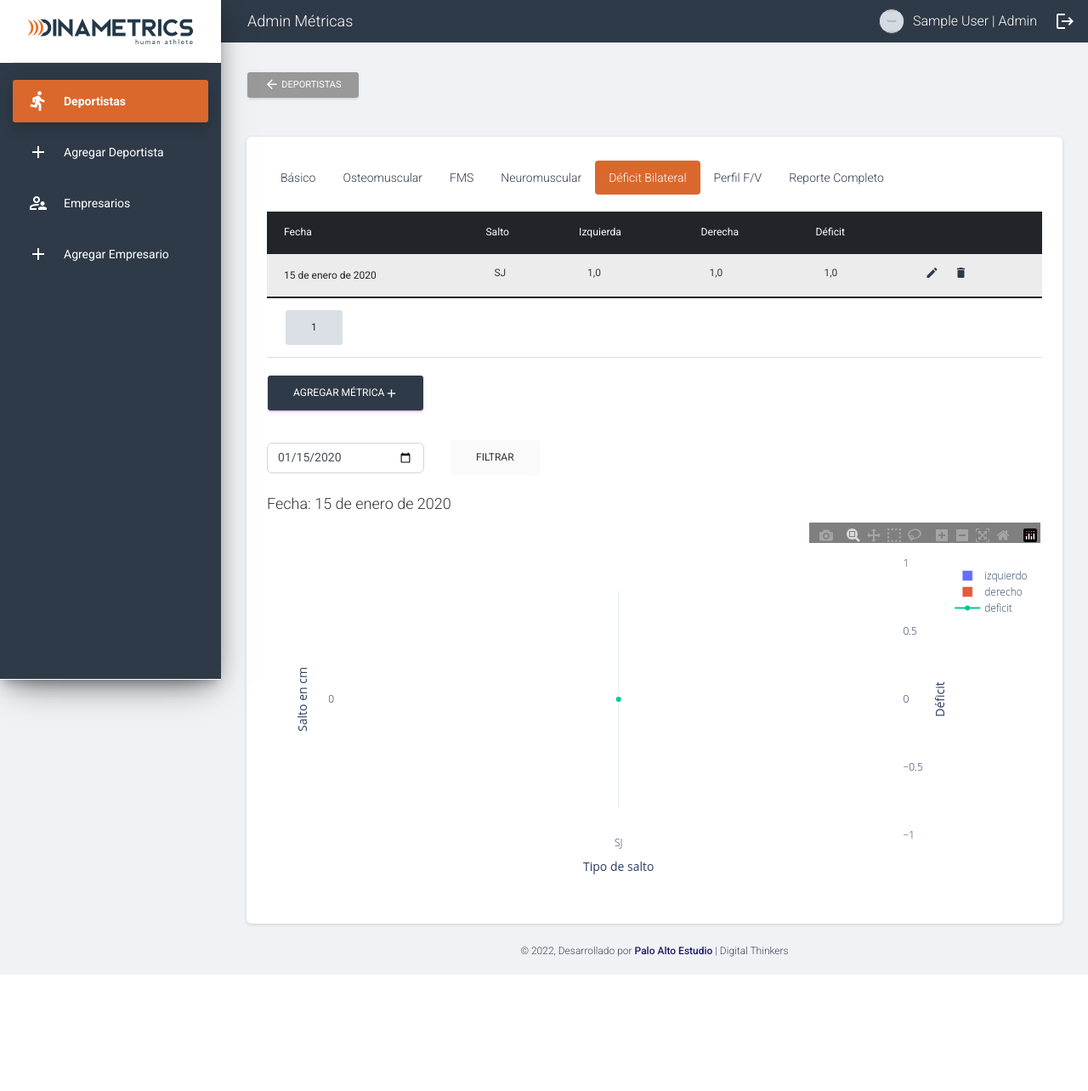
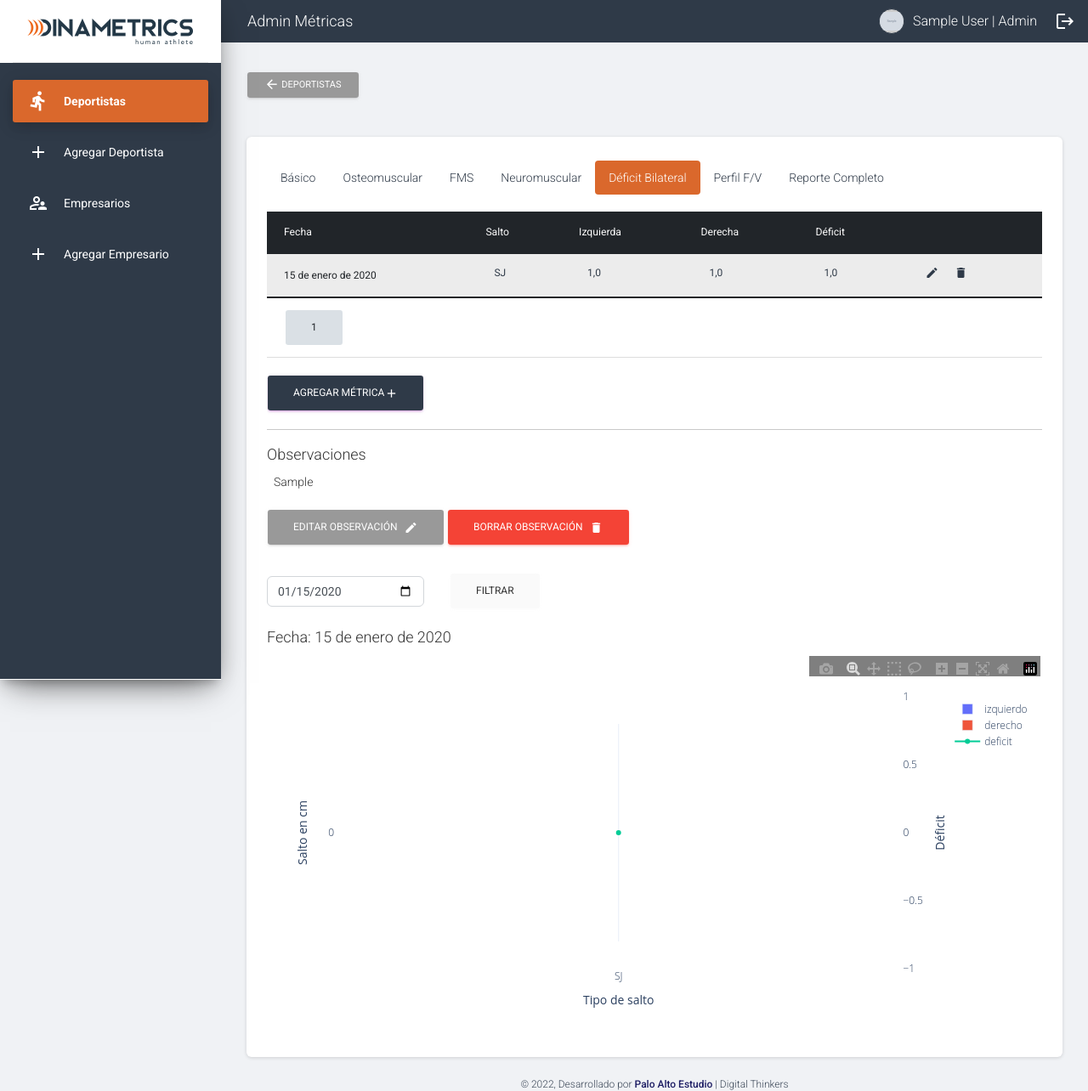
Before and after one commit to paloaltoestudio/DIN-Metrics, a Django app: page /deportistas/1/bilateral in a window 1280 px wide. Shown: the top 1284 px of the page at 85% size. Before the commit the page ends 1147 px from the top, so only its background shows below. Run offline with Django 4.2, Linux system fonts and the light colour scheme; a user stored in the database is signed in; tables that the repository leaves empty hold one stand-in row (values such as "Sample post"); grey boxes marked "Sample" are stand-in pictures; parts of the project's set-up code (start-up, migrations or seed data) failed here and were passed over; some libraries are stand-ins or nearby versions.

Commit message:
Add observations to Bilateral

```diff
--- a/bilateral/models.py
+++ b/bilateral/models.py
@@ -18,3 +18,9 @@
     left = models.FloatField('Izquierda', null=True, blank=True)
     right = models.FloatField('Derecha', null=True, blank=True)
     deficit = models.FloatField('Déficit', null=True, blank=True)
+
+
+class BilateralObservation(models.Model):
+
+    athlete = models.ForeignKey(Athlete, on_delete=models.CASCADE, blank=True, null=True, related_name='bilateral_observations')
+    observation = models.CharField('Observaciones', max_length=200, blank=True, null=True)
--- /dev/null
+++ b/templates/users/inc/bilateral_create_observation_modal.html
@@ -0,0 +1,28 @@
+<!-- Modal -->
+<div class="modal fade" id="bilateral_create_observation_modal" tabindex="-1" aria-labelledby="bilateral_create_observation_modalLabel" aria-hidden="true">
+    <div class="modal-dialog">
+        <div class="modal-content">
+            <div class="modal-header">
+                <h5 class="modal-title" id="bilateral_create_observation_modalLabel">Observaciones</h5>
+                <a href="#" class="btn-close" data-bs-dismiss="modal" aria-label="Close"></a>
+            </div>
+            <div class="modal-body">
+                <form action="{% url 'users:bilateral_observation_create' %}" method='post'>
+                    {% csrf_token %}
+                    <div class="row">
+                        <div class="col-sm-12">
+                            <div class="input-group input-group-outline mb-3 is-upper">
+                                <label class="form-label">Observación</label>
+                                <textarea class="form-control" name="observation" id="" cols="30" rows="10" required></textarea>
+                            </div>
+                        </div>
+                    </div>
+
+                    <input type="text" name="uid" value="{{ user.id }}" hidden>
+                    <input type="text" name="athlete" value="{{ user.athlete.id }}" hidden>
+                    <button class="btn btn-primary">Guardar</button>
+                </form>
+            </div>
+        </div>
+    </div>
+</div>
--- /dev/null
+++ b/templates/users/inc/bilateral_observation_delete_modal.html
@@ -0,0 +1,21 @@
+<!-- Modal -->
+<div class="modal fade" id="bilateral_observations_delete_modal" tabindex="-1" aria-labelledby="bilateral_observations_delete_modalLabel" aria-hidden="true">
+    <div class="modal-dialog">
+        <div class="modal-content">
+            <div class="modal-header">
+                <h5 class="modal-title" id="bilateral_observations_delete_modalLabel">¿Estás seguro que deseas borrar la observación?</h5>
+                <a href="#" class="btn-close" data-bs-dismiss="modal" aria-label="Close"></a>
+            </div>
+            <div class="modal-body">
+                <form
+                action="{% url 'users:bilateral_observation_delete' observation.id %}"
+                method='post'>
+                    {% csrf_token %}
+
+                    <input type="text" name="uid" value="{{ user.id }}" hidden>
+                    <button class="btn btn-danger">Sí, Borrar</button>
+                </form>
+            </div>
+        </div>
+    </div>
+</div>
--- /dev/null
+++ b/templates/users/inc/bilateral_observation_edit_modal.html
@@ -0,0 +1,28 @@
+<!-- Modal -->
+<div class="modal fade" id="bilateral_observations_edit_modal" tabindex="-1" aria-labelledby="bilateral_observations_edit_modalLabel" aria-hidden="true">
+    <div class="modal-dialog">
+        <div class="modal-content">
+            <div class="modal-header">
+                <h5 class="modal-title" id="bilateral_observations_edit_modalLabel">Observaciones</h5>
+                <a href="#" class="btn-close" data-bs-dismiss="modal" aria-label="Close"></a>
+            </div>
+            <div class="modal-body">
+                <form action="{% url 'users:bilateral_observation_edit' observation.id %}" method='post'>
+                    {% csrf_token %}
+                    <div class="row">
+                        <div class="col-sm-12">
+                            <div class="input-group input-group-outline mb-3 is-upper">
+                                <label class="form-label">Observación</label>
+                                <textarea class="form-control" name="observation" id="" cols="30" rows="10" required>{{observation.observation}}</textarea>
+                            </div>
+                        </div>
+                    </div>
+
+                    <input type="text" name="uid" value="{{ user.id }}" hidden>
+                    <input type="text" name="athlete" value="{{ user.athlete.id }}" hidden>
+                    <button class="btn btn-primary">Guardar</button>
+                </form>
+            </div>
+        </div>
+    </div>
+</div>
--- a/templates/users/inc/bilateral_tab.html
+++ b/templates/users/inc/bilateral_tab.html
@@ -35,6 +35,29 @@
     {% if request.user.role == 'ADMIN' %}<a href="#" class="btn btn-primary" data-bs-toggle="modal" data-bs-target="#biCreateModal">Agregar Métrica<i class="fs-6 material-icons">add</i></a>{% endif %}
     {% include './bilateral_create_modal.html' %}
 </div>
+
+<hr>
+
+<div class="notes">
+    <h4>Observaciones</h4>
+    {% if request.user.role == 'ADMIN' and not bilateral_observation %}<a href="#" class="btn btn-secundary" data-bs-toggle="modal" data-bs-target="#bilateral_create_observation_modal">Agregar Observación<i class="fs-6 material-icons">add</i></a>{% endif %}
+    {% include './bilateral_create_observation_modal.html' with user=user %}
+
+    {% if bilateral_observation %}
+    <p class="ml-2">{{bilateral_observation.observation}}</p>
+
+    {% if request.user.role == 'ADMIN' %}
+        <a href="#" class="btn btn-secundary" data-bs-toggle="modal" data-bs-target="#bilateral_observations_edit_modal">Editar Observación<i class="fs-6 ml-2 material-icons">edit</i></a>
+        <a href="#" class="btn btn-danger" data-bs-toggle="modal" data-bs-target="#bilateral_observations_delete_modal">Borrar Observación<i class="fs-6 ml-2 material-icons">delete</i></a>
+    {% endif %}
+
+    {% include './bilateral_observation_edit_modal.html' with user=user observation=bilateral_observation %}
+    {% include './bilateral_observation_delete_modal.html' with user=user observation=bilateral_observation %}
+    {% endif %}
+</div>
+
+
+
 
 {% comment %} {{ df|safe }} {% endcomment %}
 {% if graph %}
--- a/users/data/bilateral_data.py
+++ b/users/data/bilateral_data.py
@@ -11,7 +11,7 @@
 import plotly.express as px
 
 #models
-from bilateral.models import Bilateral
+from bilateral.models import Bilateral, BilateralObservation
 
 #utils
 from .data_utils import update_plot
@@ -20,6 +20,12 @@
 
     bilaterals = Bilateral.objects.filter(athlete=context['user'].athlete).order_by('date')
     #bilaterals_filter = Bilateral.objects.filter(athlete=context['user'].athlete, date=date).order_by('date')
+    bilateral_observation = BilateralObservation.objects.filter(athlete=context['user'].athlete)
+
+    if(bilateral_observation and len(bilateral_observation) > 0):
+        bilateral_observation = bilateral_observation[0]
+        context['bilateral_observation'] = bilateral_observation
+
 
     is_limit = len(bilaterals) >= 10
 
--- a/users/data/jumps_data.py
+++ b/users/data/jumps_data.py
@@ -19,7 +19,7 @@
     q = Q.objects.filter(athlete=context['user'].athlete)
     observations = NeuroObservations.objects.filter(athlete=context['user'].athlete)
 
-    if(len(observations) > 0):
+    if(observations and len(observations) > 0):
         observations = observations[0]
         context['neuro_observations'] = observations
 
--- a/users/urls.py
+++ b/users/urls.py
@@ -10,7 +10,8 @@
 from neuro.views import (NeuroCreateBase, NeuroBaseUpdate, NeuroDelete,
                         NeuroObservationsView, NeuroObservationsDeleteView,
                         NeuroObservationsEditView)
-from bilateral.views import BilateralUpdateView, BilateralCreateView, BilateralDelete
+from bilateral.views import (BilateralUpdateView, BilateralCreateView, BilateralDelete,
+                            BilateralObservationCreateView, BilateralObservationUpdateView, BilateralObservationDeleteView)
 from profile_fv.views import ProfileUpdateView, ProfileCreateView, ProfileDelete, FVCreateView, FVDelete
 
 app_name = 'users'
@@ -30,7 +31,6 @@
     path('deportistas/<int:id>/fms', FMSDetail.as_view(), name='fms_detail'),
     path('deportistas/<int:id>/neuromuscular', JumpDetail.as_view(), name='jump_detail'),
     path('deportistas/<int:id>/bilateral', BilateralDetail.as_view(), name='bilateral_detail'),
-    path('<int:id>/eliminar-bilateral', BilateralDelete.as_view(), name='bilateral_delete'),
     path('deportistas/<int:id>/perfil_fv', ProfileFVDetail.as_view(), name='profile_fv_detail'),
     path('deportistas/<int:id>/crear_perfil_fv', FVCreateView.as_view(), name='profile_fv_create'),
     path('deportistas/<int:id>/eliminar_perfil_fv', FVDelete.as_view(), name='profile_fv_delete'),
@@ -48,8 +48,12 @@
     path('<int:id>/neuro/borrar-observaciones', NeuroObservationsDeleteView.as_view(), name='neuro_observation_delete'),
     path('<int:id>/editar-neuro', NeuroBaseUpdate.as_view(), name='neuro_update'),
     path('<int:id>/eliminar-neuro', NeuroDelete.as_view(), name='neuro_delete'),
+    path('crear-bilateral', BilateralCreateView.as_view(), name='bilateral_create'),
     path('<int:id>/editar-bilateral', BilateralUpdateView.as_view(), name='bilateral_update'),
-    path('crear-bilateral', BilateralCreateView.as_view(), name='bilateral_create'),
+    path('<int:id>/eliminar-bilateral', BilateralDelete.as_view(), name='bilateral_delete'),
+    path('deportistas/bilateral/crear-observacion', BilateralObservationCreateView.as_view(), name='bilateral_observation_create'),
+    path('deportistas/<int:id>/bilateral/editar-observacion', BilateralObservationUpdateView.as_view(), name='bilateral_observation_edit'),
+    path('deportistas/<int:id>/bilateral/borrar-observacion', BilateralObservationDeleteView.as_view(), name='bilateral_observation_delete'),
     path('<int:id>/editar-perfil', ProfileUpdateView.as_view(), name='profile_update'),
     path('crear-perfil', ProfileCreateView.as_view(), name='profile_create'),
 ] + static(settings.MEDIA_URL, document_root=settings.MEDIA_ROOT)
```
Also changed, not shown: bilateral/views.py (+26 -1 lines), templates/users/report_detail.html (+7 -0 lines).
